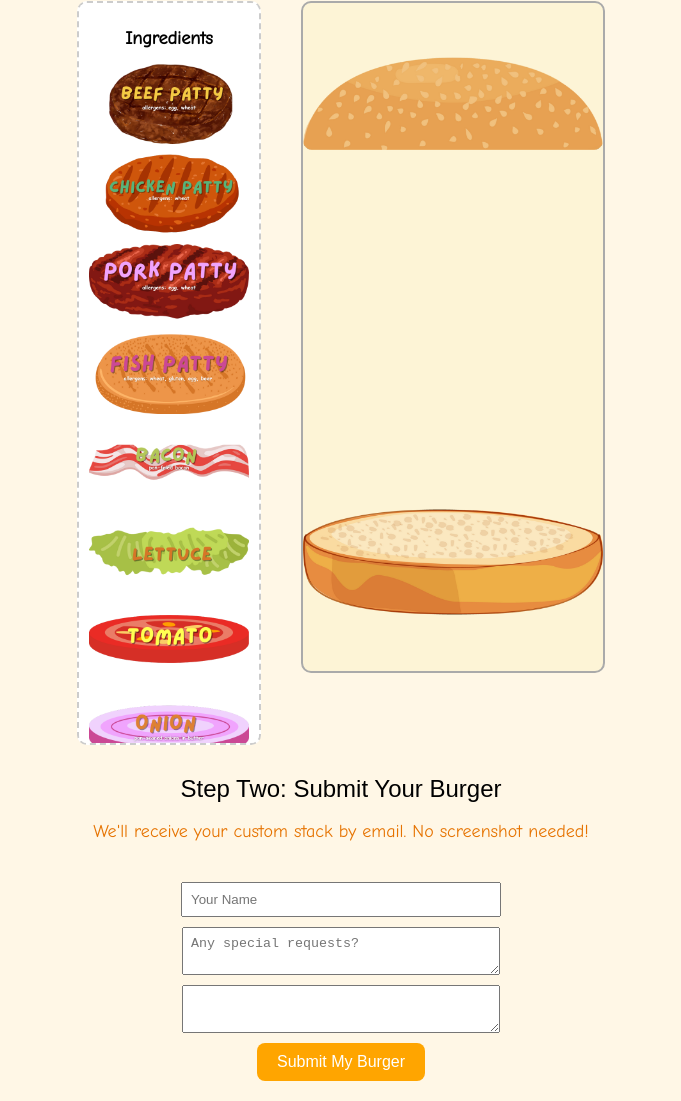
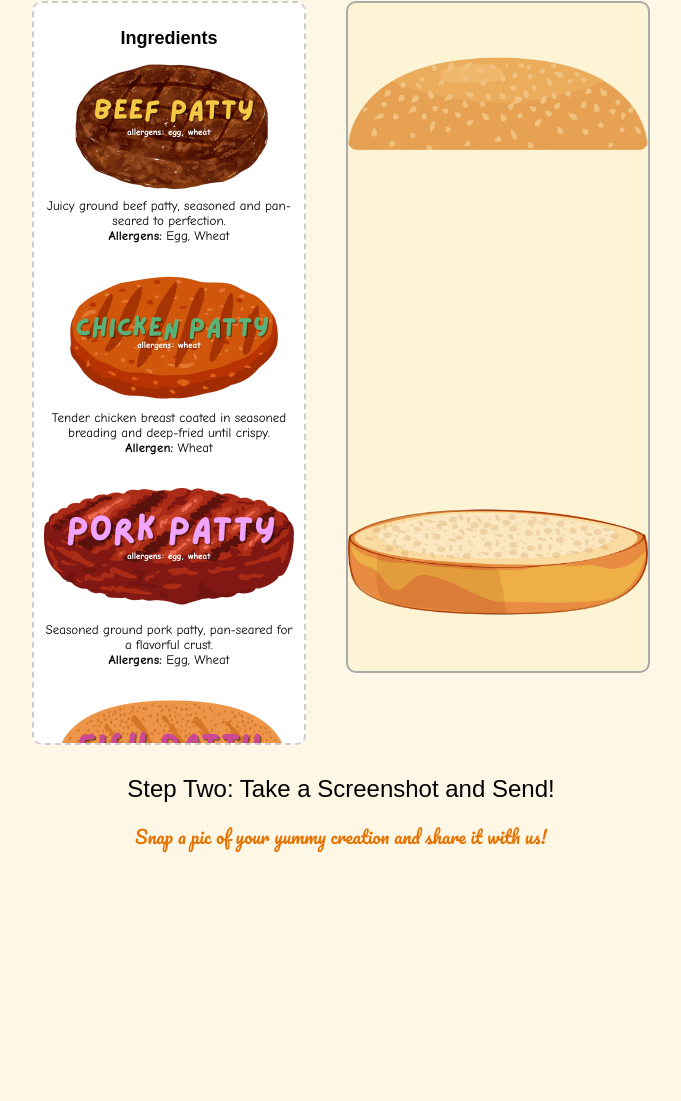
Before and after one commit to biy-burgers/buildityourself, a plain HTML site: page index.html in a window 1280 px wide. Shown: the part 153-1254 px from the top of the page, without its empty margins (299-980 px from the left). After the commit the page ends 1043 px from the top, so only its background shows below. Drawn offline with nearby package versions, Linux system fonts and the light colour scheme; a web font is replaced by a local one.

Commit message:
Update index.html

```diff
--- a/index.html
+++ b/index.html
@@ -3,24 +3,23 @@
 <head>
   <meta charset="UTF-8" />
   <title>B.I.Y - Burger It Yourself</title>
+  <script src="https://cdn.jsdelivr.net/npm/html2canvas@1.4.1/dist/html2canvas.min.js"></script>
   <script src="https://cdn.jsdelivr.net/npm/sortablejs@1.15.0/Sortable.min.js"></script>
   <style>
-    @import url('https://fonts.googleapis.com/css2?family=Cooper+Black&family=Comic+Neue&display=swap');
+    @import url('https://fonts.googleapis.com/css2?family=Cooper+Black&family=Pacifico&display=swap');
 
     body {
-      font-family: 'Comic Neue', cursive;
+      font-family: sans-serif;
       background-color: #fff7e6;
       margin: 0;
       padding: 20px;
     }
-
     h1 {
       text-align: center;
       font-family: 'Cooper Black', sans-serif;
       font-size: 36px;
       text-transform: uppercase;
     }
-
     .step-title {
       text-align: center;
       font-family: 'Cooper Black', sans-serif;
@@ -28,14 +27,12 @@
       margin-top: 30px;
       margin-bottom: 10px;
     }
-
     .step-instruction {
       text-align: center;
-      font-family: 'Comic Neue', cursive;
+      font-family: 'Pacifico', cursive;
       font-size: 18px;
       color: #e67300;
     }
-
     .container {
       display: flex;
       justify-content: center;
@@ -43,9 +40,8 @@
       gap: 40px;
       flex-wrap: nowrap;
     }
-
     .ingredients-panel {
-      width: 160px;
+      width: 250px;
       border: 2px dashed #ccc;
       padding: 10px;
       background-color: #fff;
@@ -53,21 +49,24 @@
       max-height: 90vh;
       overflow-y: auto;
     }
-
     .ingredient-list {
       display: flex;
       flex-direction: column;
-      gap: 10px;
+      gap: 20px;
       align-items: center;
     }
-
     .ingredient {
       width: 100%;
       max-width: 300px;
       height: auto;
       cursor: grab;
     }
-
+    .description {
+      font-family: 'Comic Sans MS', cursive;
+      font-size: 13px;
+      text-align: center;
+      margin-top: 5px;
+    }
     .burger-builder {
       width: 300px;
       min-height: 500px;
@@ -79,11 +78,9 @@
       padding-bottom: 30px;
       text-align: center;
     }
-
     .bun {
       width: 100%;
     }
-
     .burger-stack {
       min-height: 300px;
       display: flex;
@@ -91,19 +88,16 @@
       align-items: center;
       gap: 5px;
     }
-
     .stack-item-wrapper {
       position: relative;
       width: 100%;
       max-width: 300px;
     }
-
     .stack-item {
       width: 100%;
       max-width: 300px;
       cursor: grab;
     }
-
     .remove-btn {
       position: absolute;
       top: 2px;
@@ -117,29 +111,6 @@
       font-size: 14px;
       cursor: pointer;
     }
-
-    form {
-      margin-top: 40px;
-      text-align: center;
-    }
-
-    form input, form textarea {
-      display: block;
-      margin: 10px auto;
-      padding: 8px;
-      width: 80%;
-      max-width: 300px;
-    }
-
-    form button {
-      padding: 10px 20px;
-      font-size: 16px;
-      cursor: pointer;
-      background-color: orange;
-      border: none;
-      color: white;
-      border-radius: 8px;
-    }
   </style>
 </head>
 <body>
@@ -151,22 +122,22 @@
     <div class="ingredients-panel">
       <h2 style="font-size: 18px; text-align: center;">Ingredients</h2>
       <div class="ingredient-list">
-        <img src="images/beef-patty.png" class="ingredient" draggable="true" alt="Beef Patty">
-        <img src="images/chicken-patty.png" class="ingredient" draggable="true" alt="Chicken Patty">
-        <img src="images/pork-patty.png" class="ingredient" draggable="true" alt="Pork Patty">
-        <img src="images/fish-fillet.png" class="ingredient" draggable="true" alt="Fish Fillet">
-        <img src="images/bacon.png" class="ingredient" draggable="true" alt="Bacon">
-        <img src="images/lettuce.png" class="ingredient" draggable="true" alt="Lettuce">
-        <img src="images/tomato.png" class="ingredient" draggable="true" alt="Tomato">
-        <img src="images/onion.png" class="ingredient" draggable="true" alt="Onion">
-        <img src="images/cucumber.png" class="ingredient" draggable="true" alt="Cucumber">
-        <img src="images/cheese.png" class="ingredient" draggable="true" alt="Cheese">
-        <img src="images/egg.png" class="ingredient" draggable="true" alt="Egg">
-        <img src="images/ketchup.png" class="ingredient" draggable="true" alt="Ketchup">
-        <img src="images/mustard.png" class="ingredient" draggable="true" alt="Mustard">
-        <img src="images/mayo.png" class="ingredient" draggable="true" alt="Mayo">
-        <img src="images/barbecue.png" class="ingredient" draggable="true" alt="Barbecue">
-        <img src="images/ranch.png" class="ingredient" draggable="true" alt="Ranch">
+        <div><img src="images/beef-patty.png" class="ingredient" draggable="true"><p class="description">Juicy ground beef patty, seasoned and pan-seared to perfection.<br><strong>Allergens:</strong> Egg, Wheat</p></div>
+        <div><img src="images/chicken-patty.png" class="ingredient" draggable="true"><p class="description">Tender chicken breast coated in seasoned breading and deep-fried until crispy.<br><strong>Allergen:</strong> Wheat</p></div>
+        <div><img src="images/pork-patty.png" class="ingredient" draggable="true"><p class="description">Seasoned ground pork patty, pan-seared for a flavorful crust.<br><strong>Allergens:</strong> Egg, Wheat</p></div>
+        <div><img src="images/fish-fillet.png" class="ingredient" draggable="true"><p class="description">White dory fillet in a crispy beer batter, fried until golden.<br><strong>Allergens:</strong> Egg, Wheat, Gluten, Beer</p></div>
+        <div><img src="images/bacon.png" class="ingredient" draggable="true"><p class="description">Crispy strips of bacon, adding smoky richness and crunch.</p></div>
+        <div><img src="images/lettuce.png" class="ingredient" draggable="true"><p class="description">Crisp, green lettuce leaves for a fresh and crunchy bite.</p></div>
+        <div><img src="images/tomato.png" class="ingredient" draggable="true"><p class="description">Slices of juicy, ripe tomato slices that add a refreshing burst of flavor.</p></div>
+        <div><img src="images/onion.png" class="ingredient" draggable="true"><p class="description">Sweet and savory onion slices slowly pan-seared and caramelized in butter.</p></div>
+        <div><img src="images/cucumber.png" class="ingredient" draggable="true"><p class="description">Slices of cool, crisp cucumber for a refreshing contrast to savory flavors.</p></div>
+        <div><img src="images/cheese.png" class="ingredient" draggable="true"><p class="description">Mild, creamy cheddar that melts beautifully over hot patties.</p></div>
+        <div><img src="images/egg.png" class="ingredient" draggable="true"><p class="description">A freshly cooked egg with a runny yolk for added richness and texture.<br><strong>Allergen:</strong> Egg</p></div>
+        <div><img src="images/ketchup.png" class="ingredient" draggable="true"><p class="description">Classic sweet and tangy tomato-based sauce for added flavor.</p></div>
+        <div><img src="images/mustard.png" class="ingredient" draggable="true"><p class="description">Sharp and tangy condiment that enhances the savory profile.</p></div>
+        <div><img src="images/mayo.png" class="ingredient" draggable="true"><p class="description">Creamy and rich, perfect for adding smoothness and moisture.<br><strong>Allergen:</strong> Egg</p></div>
+        <div><img src="images/ranch.png" class="ingredient" draggable="true"><p class="description">A creamy dressing of herbs and dairy, offering a cool, zesty flavor.<br><strong>Allergens:</strong> Egg, Milk</p></div>
+        <div><img src="images/barbecue.png" class="ingredient" draggable="true"><p class="description">Smoky and sweet sauce that brings bold, savory depth.<br><strong>Allergen:</strong> Soy, Wheat</p></div>
       </div>
     </div>
 
@@ -177,22 +148,13 @@
     </div>
   </div>
 
-  <div class="step-title">Step Two: Submit Your Burger</div>
-  <p class="step-instruction">We'll receive your custom stack by email. No screenshot needed!</p>
-
-  <form action="https://formspree.io/f/mqabyael" method="POST" onsubmit="return prepareStackData()" target="_self">
-    <input type="hidden" name="_redirect" value="thankyou.html">
-    <input type="text" name="name" placeholder="Your Name" required>
-    <textarea name="comment" placeholder="Any special requests?"></textarea>
-    <textarea name="burger_stack" id="burger-stack-data" hidden></textarea>
-    <button type="submit">Submit My Burger</button>
-  </form>
+  <div class="step-title">Step Two: Take a Screenshot and Send!</div>
+  <p class="step-instruction">Snap a pic of your yummy creation and share it with us!</p>
 
   <script>
     document.querySelectorAll('.ingredient').forEach(item => {
       item.addEventListener('dragstart', event => {
         event.dataTransfer.setData("src", event.target.src);
-        event.dataTransfer.setData("alt", event.target.alt);
       });
     });
 
@@ -211,7 +173,6 @@
     document.getElementById("burger-builder").addEventListener("drop", function(e) {
       e.preventDefault();
       const src = e.dataTransfer.getData("src");
-      const alt = e.dataTransfer.getData("alt");
       if (!src) return;
 
       const wrapper = document.createElement("div");
@@ -219,7 +180,6 @@
 
       const newItem = document.createElement("img");
       newItem.src = src;
-      newItem.alt = alt;
       newItem.classList.add("stack-item");
 
       const removeBtn = document.createElement("button");
@@ -231,13 +191,6 @@
       wrapper.appendChild(newItem);
       burgerStack.appendChild(wrapper);
     });
-
-    function prepareStackData() {
-      const stackItems = document.querySelectorAll('.burger-stack .stack-item');
-      const ingredientNames = Array.from(stackItems).map(el => el.alt || 'Unknown');
-      document.getElementById('burger-stack-data').value = ingredientNames.join(', ');
-      return true;
-    }
   </script>
 </body>
 </html>
```
